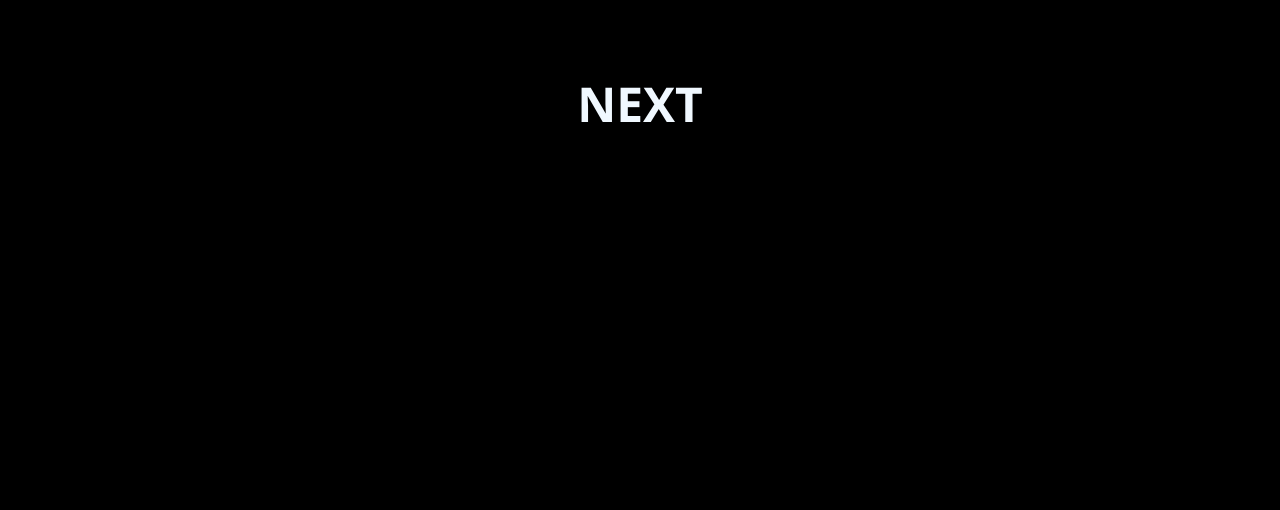
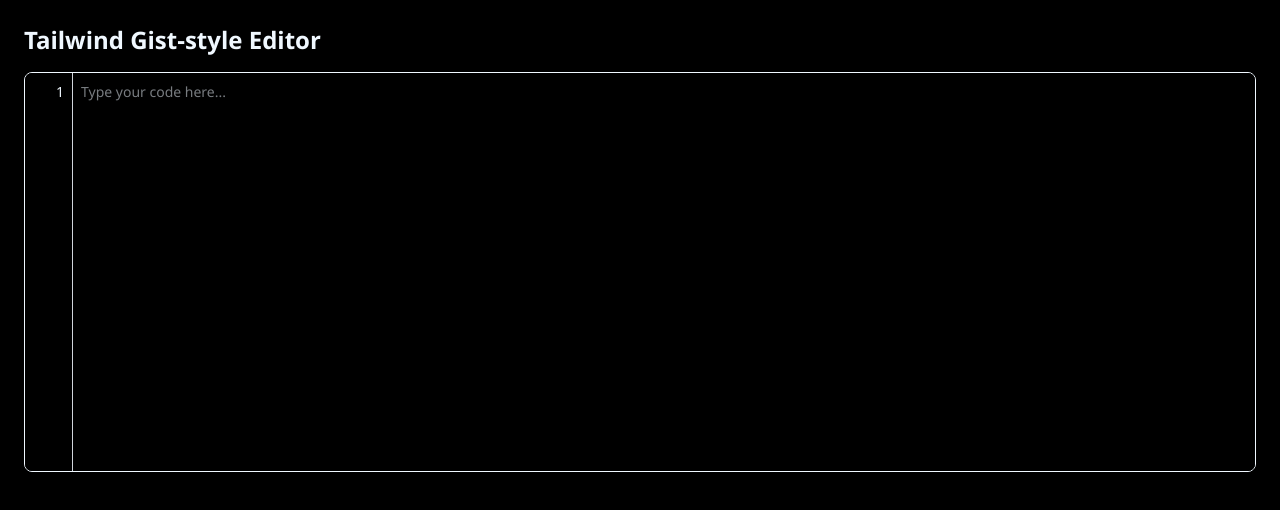
Before and after one commit to Gazi2050/gist, a Next.js app: page / in a window 1280 px wide. Shown: the top 510 px of the page. Built offline with nearby package versions, Linux system fonts and the light colour scheme.

Commit message:
feat:added initial editor

```diff
--- a/app/layout.js
+++ b/app/layout.js
@@ -12,7 +12,7 @@
 });
 
 export const metadata = {
-  title: "Create Next App",
+  title: "Gist",
   description: "Generated by create next app",
 };
 
--- a/app/page.js
+++ b/app/page.js
@@ -1,7 +1,55 @@
-export default function Home() {
+'use client';
+
+import { useRef, useEffect, useState } from 'react';
+
+export default function Page() {
+  const [code, setCode] = useState('');
+  const lineRef = useRef(null);
+  const codeRef = useRef(null);
+
+  // Scroll syncing
+  useEffect(() => {
+    const codeArea = codeRef.current;
+    const lineArea = lineRef.current;
+
+    const syncScroll = () => {
+      if (lineArea) lineArea.scrollTop = codeArea.scrollTop;
+    };
+
+    if (codeArea) {
+      codeArea.addEventListener('scroll', syncScroll);
+    }
+
+    return () => {
+      if (codeArea) {
+        codeArea.removeEventListener('scroll', syncScroll);
+      }
+    };
+  }, []);
+
+  const getLineNumbers = () => {
+    const lines = code.split('\n').length || 1;
+    return Array.from({ length: lines }, (_, i) => i + 1).join('\n');
+  };
+
   return (
-    <div>
-      <h1 className="text-5xl font-bold text-center mt-20">NEXT</h1>
-    </div>
+    <main className="p-6 font-mono">
+      <h1 className="text-2xl font-bold mb-4">Tailwind Gist-style Editor</h1>
+      <div className="flex border rounded-lg overflow-hidden bg-gray-50 h-[400px]">
+        <textarea
+          ref={lineRef}
+          value={getLineNumbers()}
+          readOnly
+          className="w-12 p-2 text-right text-black bg-gray-200 border-r border-gray-300 resize-none overflow-hidden h-full text-sm leading-[1.5em]"
+        />
+        <textarea
+          ref={codeRef}
+          value={code}
+          onChange={(e) => setCode(e.target.value)}
+          placeholder="Type your code here..."
+          className="flex-1 p-2 text-black bg-white resize-none h-full outline-none text-sm leading-[1.5em] overflow-auto whitespace-pre"
+        />
+      </div>
+    </main>
   );
 }
```
Also changed, not shown: 1 other file (tests, documents, lock files or other folders).
